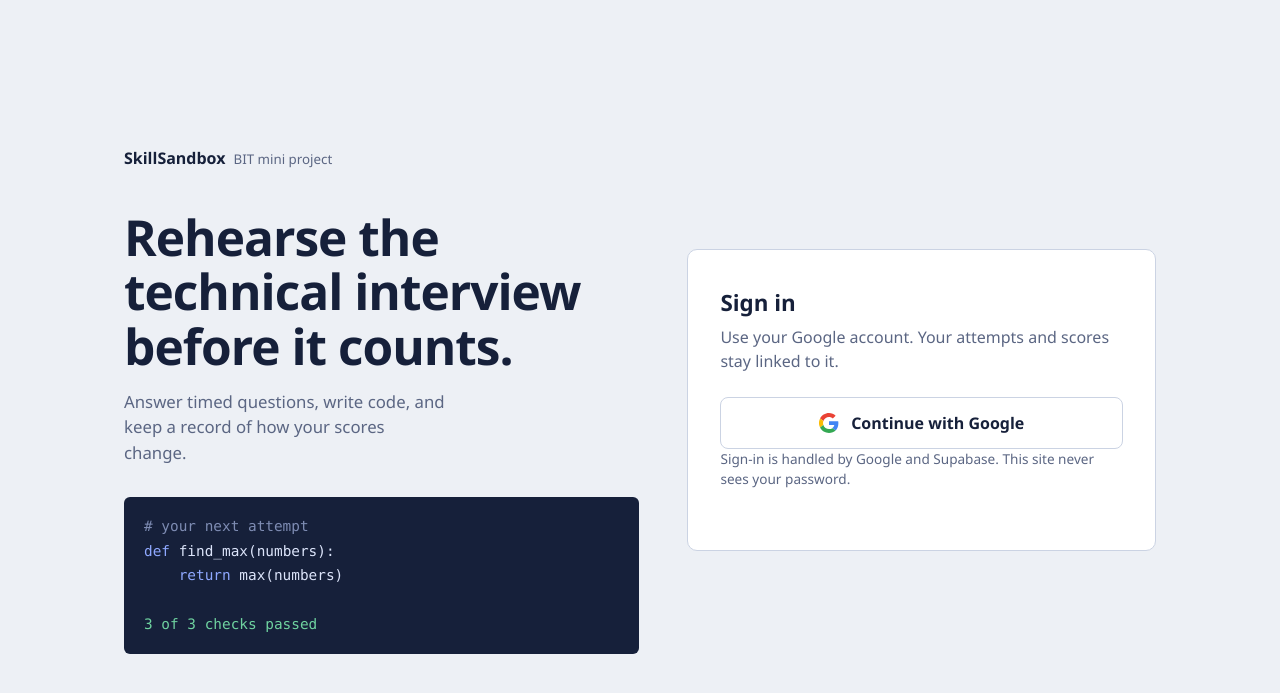
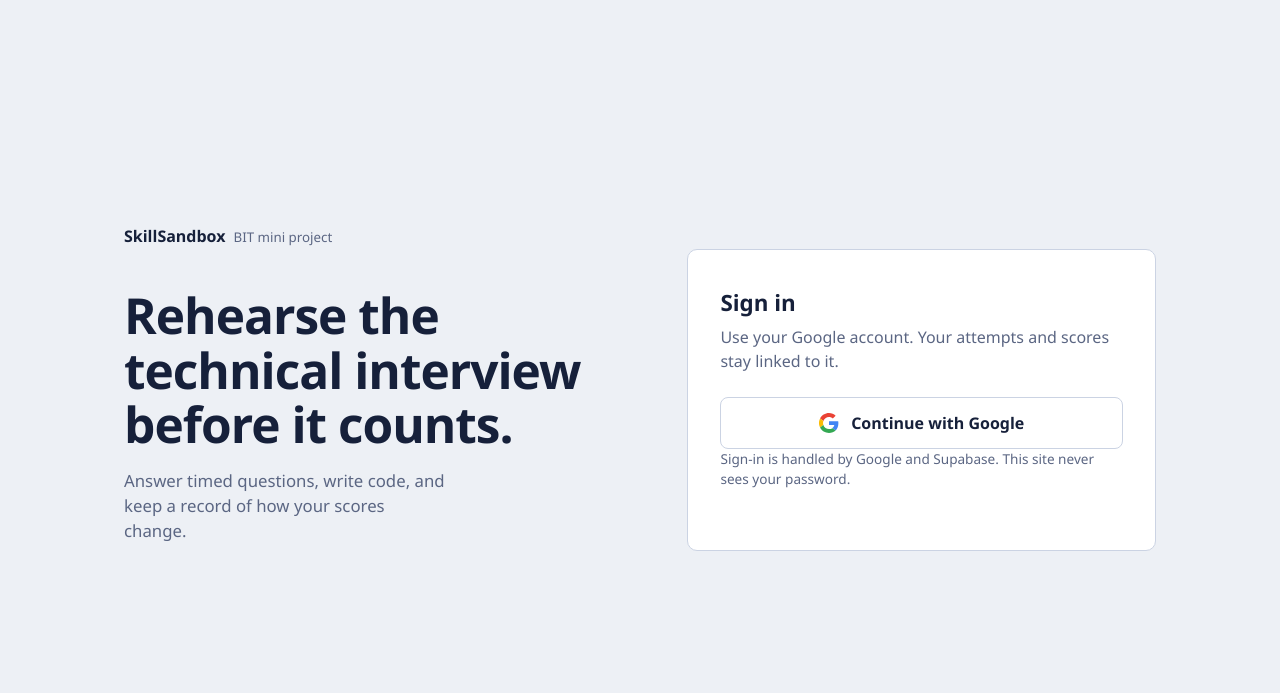
Before and after one commit to SIVARAJY/Naan-mudhalvan-mock-Interview-Sandbox, a Flask app: page /login in a window 1280 px wide. Shown: the top 693 px of the page. Run offline with Flask 3, Linux system fonts and the light colour scheme; some libraries are stand-ins or nearby versions.

Commit message:
Remove sample code from login page

```diff
--- a/templates/login.html
+++ b/templates/login.html
@@ -19,9 +19,6 @@
     .lede{color:var(--muted);max-width:34ch;margin:0 0 2rem;font-size:1.05rem}
     .brand{font-weight:700;margin-bottom:2.5rem;display:block}
     .brand small{font-weight:400;color:var(--muted);margin-left:.5rem}
-    pre{margin:0;background:var(--code-bg);color:var(--code-ink);border-radius:6px;padding:1.1rem 1.25rem;
-      font:.9rem/1.7 ui-monospace,SFMono-Regular,Menlo,Consolas,monospace;overflow-x:auto;max-width:34rem}
-    pre .k{color:#8FA8FF} pre .c{color:#7E8CB3} pre .g{color:var(--ok)}
     .card{background:var(--panel);border:1px solid var(--line);border-radius:10px;padding:2.25rem 2rem}
     .card h2{margin:0 0 .35rem;font-size:1.4rem}
     .card p{margin:0 0 1.5rem;color:var(--muted)}
@@ -34,7 +31,7 @@
     .note{margin-top:1.25rem;font-size:.85rem;color:var(--muted)}
     .error{background:#FFF1F0;border:1px solid #F2B8B5;color:#8A1F17;border-radius:8px;
       padding:.7rem .9rem;margin-bottom:1.25rem;font-size:.92rem}
-    @media (max-width:820px){.wrap{grid-template-columns:1fr;gap:2rem}pre{display:none}.lede{margin-bottom:0}}
+    @media (max-width:820px){.wrap{grid-template-columns:1fr;gap:2rem}.lede{margin-bottom:0}}
   </style>
 </head>
 <body>
@@ -43,11 +40,6 @@
       <span class="brand">SkillSandbox<small>BIT mini project</small></span>
       <h1>Rehearse the technical interview before it counts.</h1>
       <p class="lede">Answer timed questions, write code, and keep a record of how your scores change.</p>
-<pre><span class="c"># your next attempt</span>
-<span class="k">def</span> find_max(numbers):
-    <span class="k">return</span> max(numbers)
-
-<span class="g">3 of 3 checks passed</span></pre>
     </section>
 
     <section class="card" aria-labelledby="signin-title">
```
